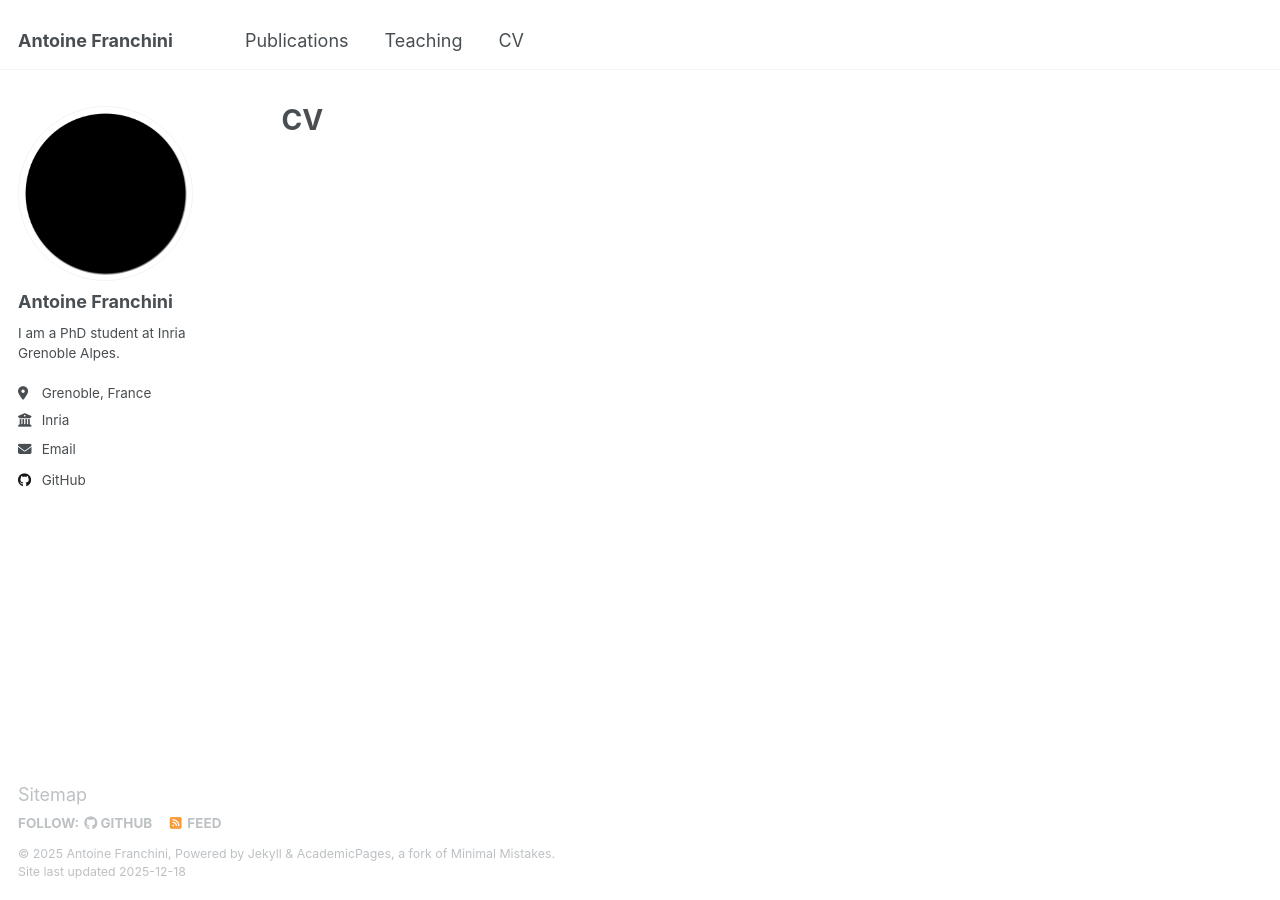
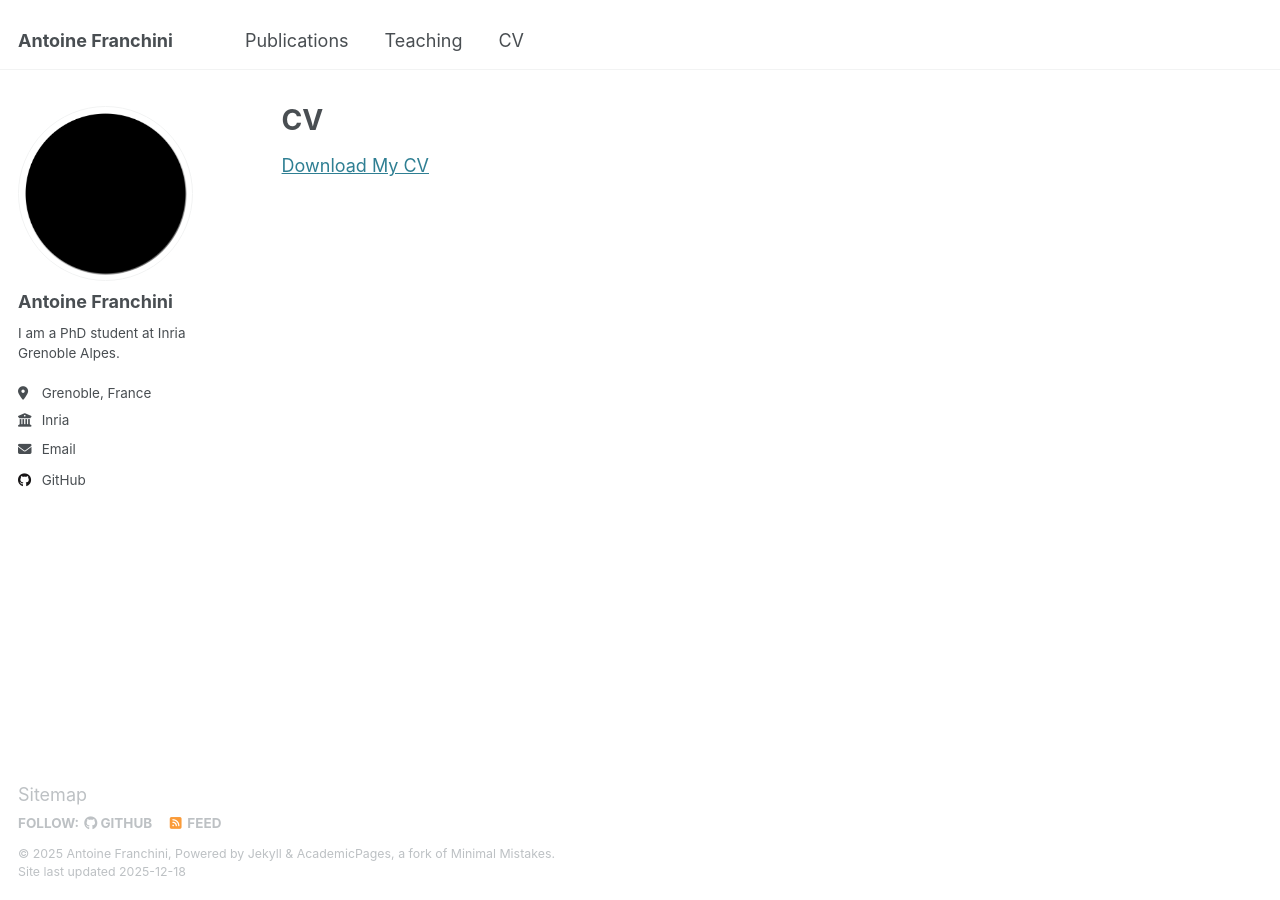
Before and after one commit to antoineinria/antoineinria.github.io, a Jekyll site: the page built from _pages/cv.md, in a window 1280 px wide. Built offline with Jekyll 4.4.1, drawn with Linux system fonts in a browser that asks for light colours.

Commit message:
Add download link for CV in markdown file

```diff
--- a/_pages/cv.md
+++ b/_pages/cv.md
@@ -6,5 +6,5 @@ author_profile: true
 redirect_from:
   - /resume
 ---
-
+[Download My CV](files/CV.pdf)
 {% include base_path %}
```
